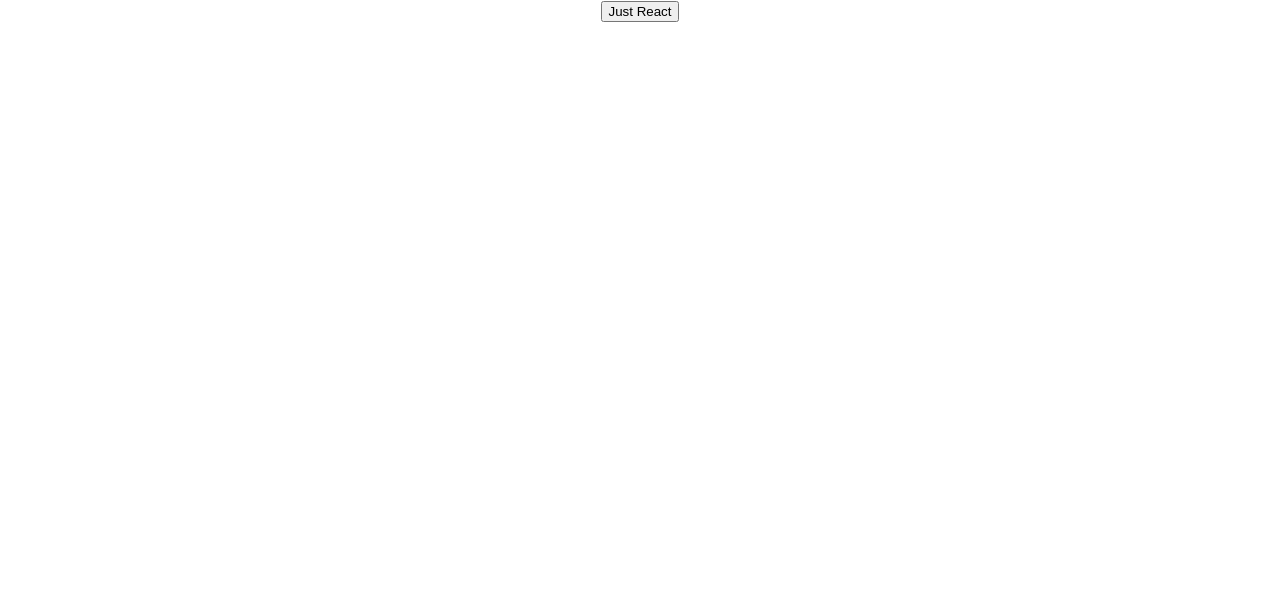
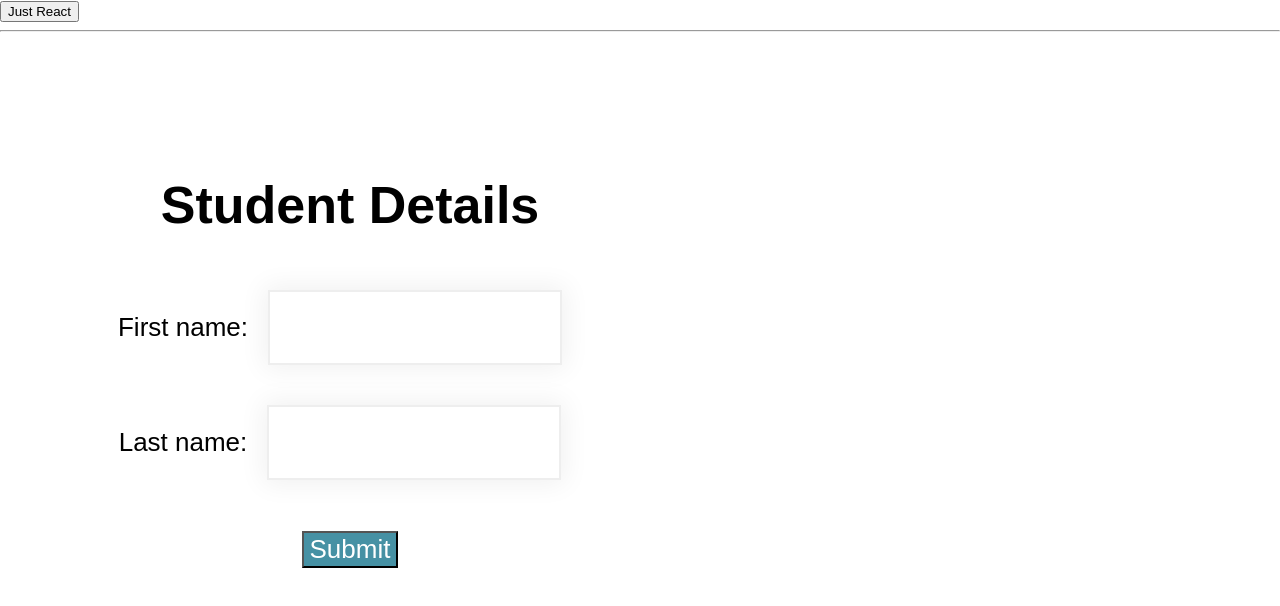
Before and after one commit to zeng-dong/just-react, a React (Create React App) app: page / in a window 1280 px wide. Shown: the top 606 px of the page. Built offline with nearby package versions, Linux system fonts and the light colour scheme.

Commit message:
input form and styles

```diff
--- a/src/App.css
+++ b/src/App.css
@@ -1,38 +1,24 @@
-.App {
-  text-align: center;
+.enrolForm {
+    font-family: sans-serif;
+    font-size: 26px;
+    text-align: center;
+    width: 500px;
+    padding: 100px;
 }
-
-.App-logo {
-  height: 40vmin;
-  pointer-events: none;
+.enrolForm input[type='text'] {
+    margin: 20px;
+    padding: 20px;
+    border: 0;
+    box-shadow: 0 0 25px 4px rgba(0, 0, 0, 0.06);
+    border: 2px solid #eee;
+    width: 250px;
+    font-family: inherit;
+    font-size: inherit;
 }
-
-@media (prefers-reduced-motion: no-preference) {
-  .App-logo {
-    animation: App-logo-spin infinite 20s linear;
-  }
+.enrolForm input[type='submit'] {
+    background: #4691a4;
+    font-family: inherit;
+    font-size: inherit;
+    cursor: pointer;
+    color: white;
 }
-
-.App-header {
-  background-color: #282c34;
-  min-height: 100vh;
-  display: flex;
-  flex-direction: column;
-  align-items: center;
-  justify-content: center;
-  font-size: calc(10px + 2vmin);
-  color: white;
-}
-
-.App-link {
-  color: #61dafb;
-}
-
-@keyframes App-logo-spin {
-  from {
-    transform: rotate(0deg);
-  }
-  to {
-    transform: rotate(360deg);
-  }
-}
--- a/src/App.js
+++ b/src/App.js
@@ -1,5 +1,5 @@
-import logo from './logo.svg';
 import './App.css';
+import EnrolmentForm from './EnrolmentForm';
 
 function App() {
     const handleClick = () => {
@@ -8,6 +8,8 @@
     return (
         <div className="App">
             <button onClick={handleClick}>Just React</button>
+            <hr />
+            <EnrolmentForm />
         </div>
     );
 }
--- /dev/null
+++ b/src/EnrolmentForm.js
@@ -0,0 +1,19 @@
+import './App.css';
+function EnrolmentForm() {
+    return (
+        <div>
+            <form className="enrolForm">
+                <h1>Student Details</h1>
+                <label>First name:</label>
+                <input type="text" name="fname" />
+                <br />
+                <label>Last name:</label>
+                <input type="text" name="lname" />
+                <br />
+                <br />
+                <input type="submit" value="Submit" />
+            </form>
+        </div>
+    );
+}
+export default EnrolmentForm;
```
